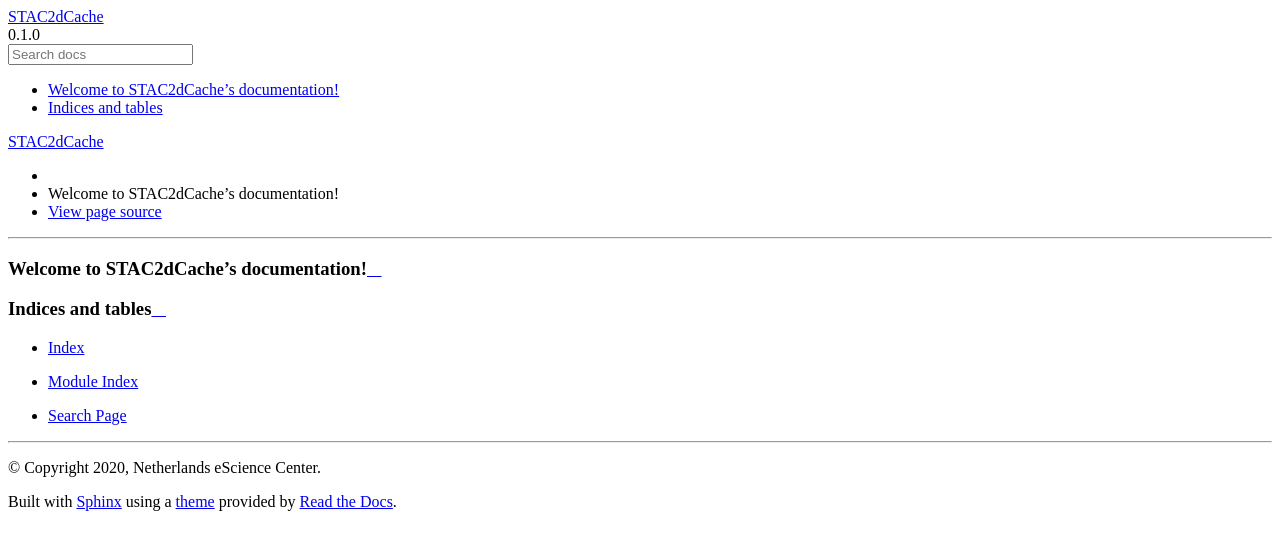
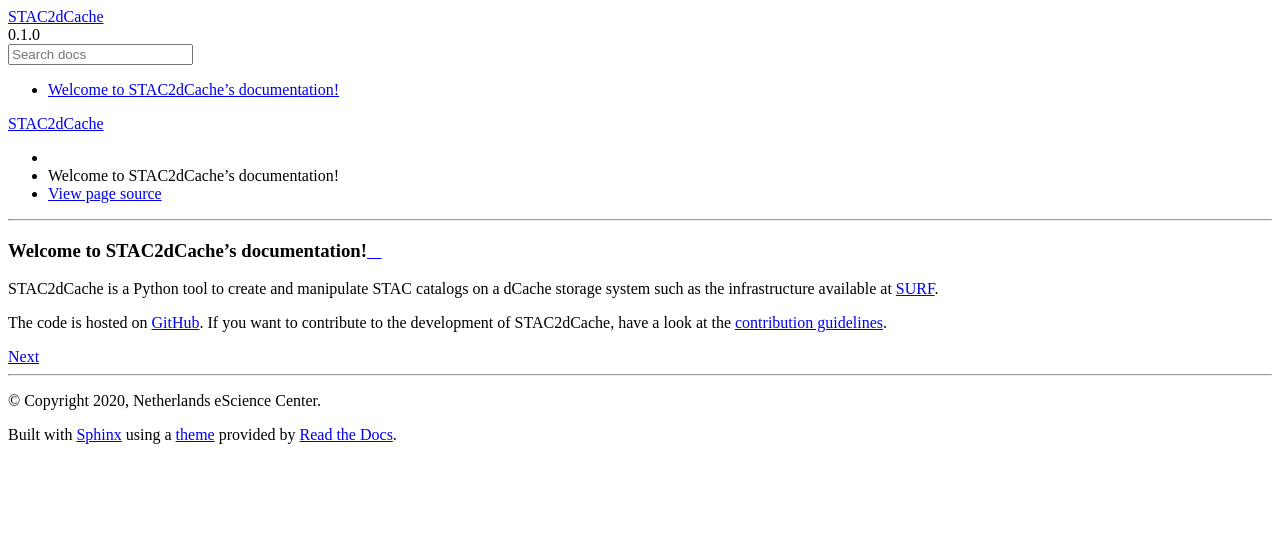
Before and after one commit to NLeSC-GO-common-infrastructure/stac2dcache, a Sphinx documentation site: the page built from docs/index.rst, in a window 1280 px wide. Shown: the top 550 px of the page. Built offline with Sphinx 7.4.7 and the Read the Docs theme 2.0.0, drawn with Linux system fonts in a browser that asks for light colours.

```diff
--- a/docs/conf.py
+++ b/docs/conf.py
@@ -19,11 +19,10 @@
 import os
 import sys
 
-import stac2dcache
-
 here = os.path.dirname(__file__)
 sys.path.insert(0, os.path.abspath(os.path.join(here, '..')))
 
+import stac2dcache
 
 # -- General configuration ------------------------------------------------
 
@@ -34,7 +33,7 @@ sys.path.insert(0, os.path.abspath(os.path.join(here, '..')))
 # Add any Sphinx extension module names here, as strings. They can be
 # extensions coming with Sphinx (named 'sphinx.ext.*') or your custom
 # ones.
-extensions = ['sphinx.ext.autodoc', 'sphinx.ext.napoleon']
+extensions = ['sphinx.ext.autodoc', 'sphinx.ext.napoleon', 'nbsphinx']
 
 # Add any paths that contain templates here, relative to this directory.
 templates_path = ['_templates']
--- a/docs/index.rst
+++ b/docs/index.rst
@@ -6,15 +6,20 @@
 Welcome to STAC2dCache's documentation!
 ==========================================================
 
+STAC2dCache is a Python tool to create and manipulate STAC catalogs on a
+dCache storage system such as the infrastructure available at `SURF`_.
+
+.. _SURF: http://doc.grid.surfsara.nl/en/latest/Pages/Advanced/grid_storage.html
+
+The code is hosted on `GitHub`_. If you want to contribute to the development
+of STAC2dCache, have a look at the  `contribution guidelines`_.
+
+.. _GitHub: https://github.com/NLeSC-GO-common-infrastructure/stac2dcache
+.. _contribution guidelines: https://github.com/NLeSC-GO-common-infrastructure/stac2dcache/tree/master/CONTRIBUTING.md
+
+
 .. toctree::
-   :maxdepth: 2
+   :maxdepth: 1
    :caption: Contents:
 
-
-
-Indices and tables
-==================
-
-* :ref:`genindex`
-* :ref:`modindex`
-* :ref:`search`
+   notebooks/tutorial
```
Also changed, not shown: docs/notebooks/tutorial.ipynb (added).
